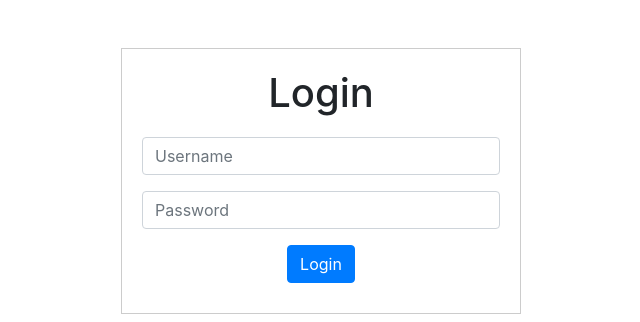
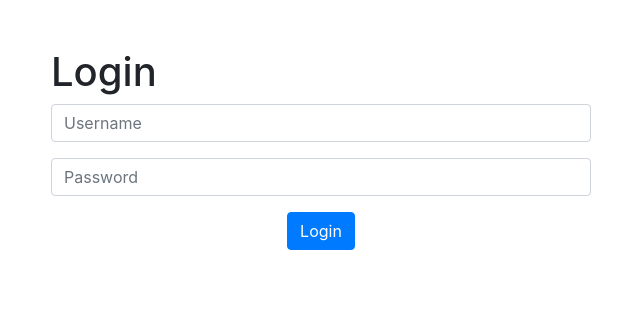
Before and after one commit to cannavaroyogi/login-js, a website: page static/login.html in a window 1280 px wide. Shown: the whole page, without its empty margins (319-959 px from the left). Drawn offline with nearby package versions, Linux system fonts and the light colour scheme.

Commit message:
Adding static login

```diff
--- a/static/login.html
+++ b/static/login.html
@@ -4,24 +4,6 @@
   <title>Login Page</title>
   <meta name="viewport" content="width=device-width, initial-scale=1">
   <link rel="stylesheet" href="https://maxcdn.bootstrapcdn.com/bootstrap/4.5.2/css/bootstrap.min.css">
-  <style>
-    .login-container {
-      max-width: 400px;
-      margin: 0 auto;
-      padding: 20px;
-      border: 1px solid #ccc;
-    }
-
-    h1 {
-      text-align: center;
-      margin-bottom: 20px;
-    }
-
-    #message {
-      text-align: center;
-      margin-top: 10px;
-    }
-  </style>
 </head>
 <body>
   <div class="container">
--- a/static/style.css
+++ b/static/style.css
@@ -29,9 +29,9 @@
   }
 
   .text-success {
-    color: green;
+    color:green;
   }
 
   .text-danger {
-    color: red;
+    color:red;
   }
```
